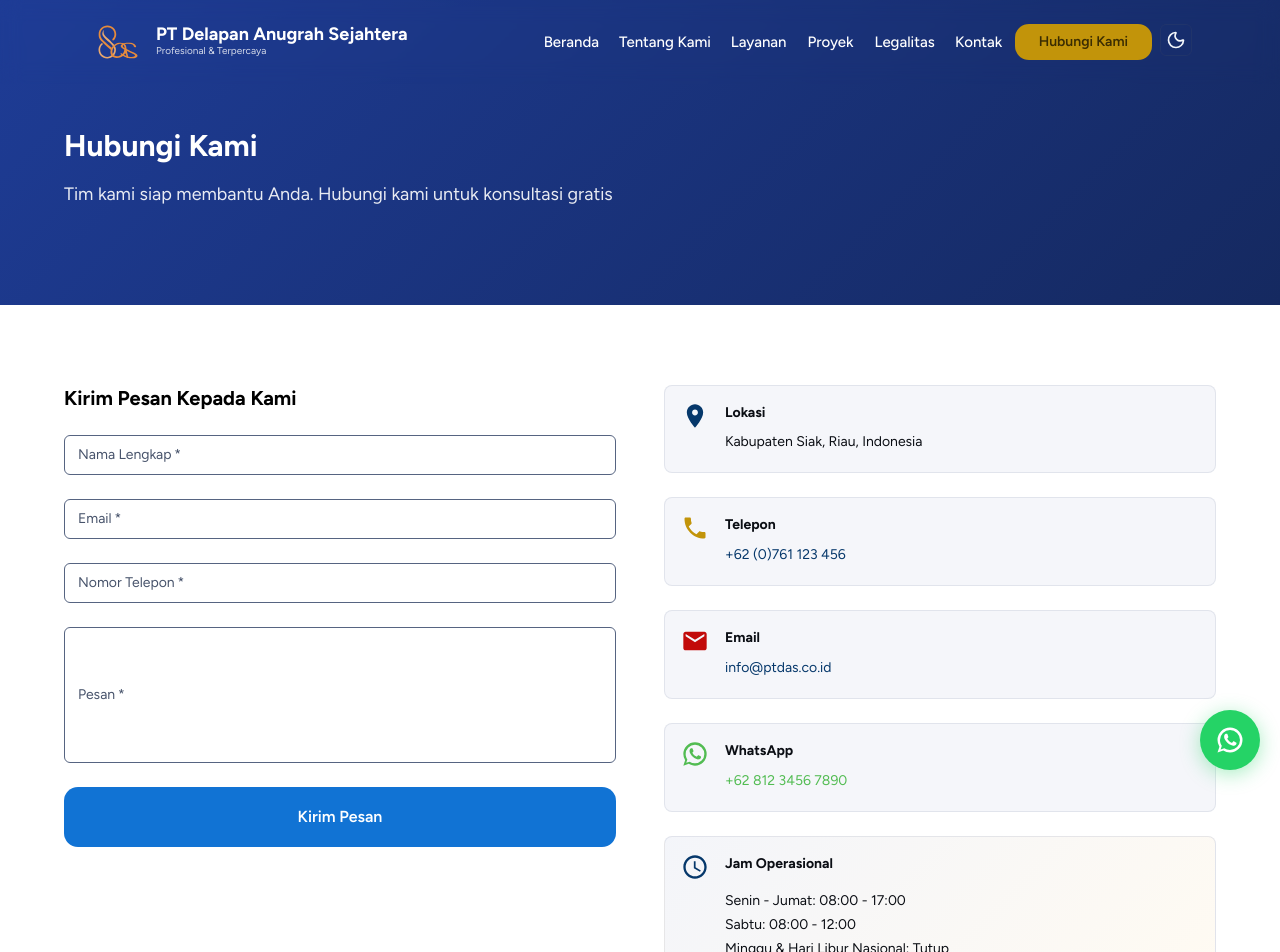
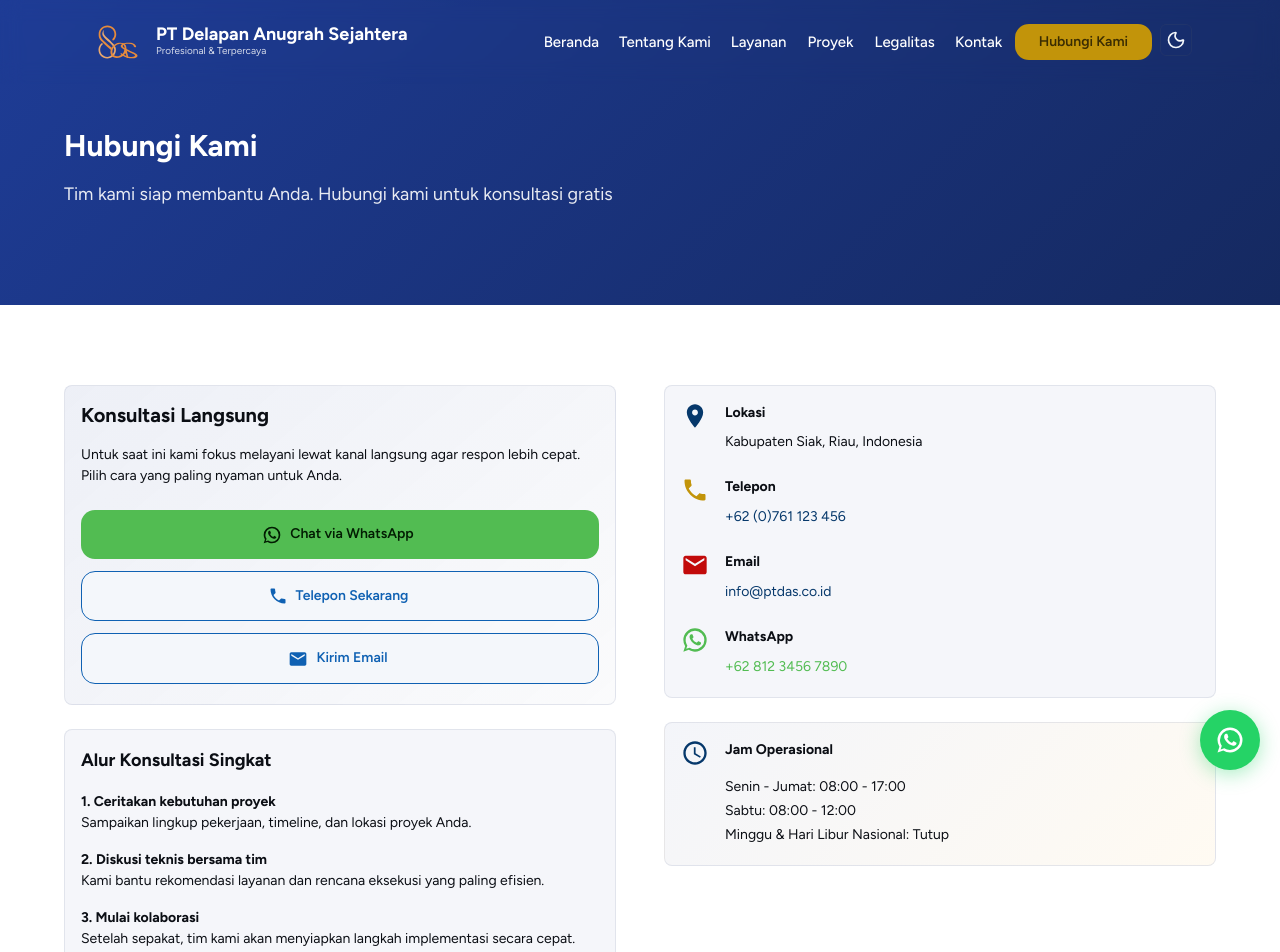
Before and after one commit to il4mb/pt-delapan-anugrah-sejahtera, a Next.js app: page /kontak in a window 1280 px wide. Shown: the top 952 px of the page. Built offline with nearby package versions, Linux system fonts and the light colour scheme.

Commit message:
Refactor code structure for improved readability and maintainability

```diff
--- a/src/app/kontak/page.tsx
+++ b/src/app/kontak/page.tsx
@@ -1,17 +1,6 @@
 'use client';
 
-import { useMemo, useState } from 'react';
-import {
-    Container,
-    Box,
-    Typography,
-    Grid,
-    TextField,
-    Button,
-    Stack,
-    Card,
-    CardContent,
-} from '@mui/material';
+import { Container, Box, Typography, Grid, Button, Stack, Card, CardContent, Chip } from '@mui/material';
 import Link from 'next/link';
 import { COMPANY_INFO } from '@/data/company';
 import EmailIcon from '@mui/icons-material/Email';
@@ -21,37 +10,7 @@ import AccessTimeIcon from '@mui/icons-material/AccessTime';
 import { WhatsApp } from '@mui/icons-material';
 
 export default function ContactPage() {
-    const [formData, setFormData] = useState({
-        name: '',
-        email: '',
-        phone: '',
-        message: '',
-    });
-
-    const [submitted, setSubmitted] = useState(false);
-
-    const handleChange = (e: any) => {
-        const { name, value } = e.target;
-        setFormData((prev) => ({
-            ...prev,
-            [name]: value,
-        }));
-    };
-
-    const handleSubmit = (e: any) => {
-        e.preventDefault();
-
-        // Open email client with pre-filled content
-        const subject = `Pesan dari ${formData.name} - PT DAS`;
-        const body = `Nama: ${formData.name}\nEmail: ${formData.email}\nNo. Telepon: ${formData.phone}\n\nPesan:\n${formData.message}`;
-        window.location.href = `mailto:${COMPANY_INFO.email}?subject=${encodeURIComponent(subject)}&body=${encodeURIComponent(body)}`;
-
-        setSubmitted(true);
-        setTimeout(() => {
-            setFormData({ name: '', email: '', phone: '', message: '' });
-            setSubmitted(false);
-        }, 3000);
-    };
+    const whatsappNumber = COMPANY_INFO.whatsapp.replace(/\D/g, '');
 
     return (
         <Box>
@@ -76,92 +35,109 @@ export default function ContactPage() {
             {/* Contact Section */}
             <Container maxWidth="lg" sx={{ py: 10 }}>
                 <Grid container spacing={6}>
-                    {/* Contact Form */}
+                    {/* Contact Intro & Quick Actions */}
                     <Grid size={{ xs: 12, md: 6 }}>
-                        <Box>
-                            <Typography variant="h5" sx={{ fontWeight: 700, mb: 3 }}>
-                                Kirim Pesan Kepada Kami
-                            </Typography>
-
-                            <Box component="form" onSubmit={handleSubmit} noValidate>
                         <Stack spacing={3}>
-                                    <TextField
-                                        fullWidth
-                                        label="Nama Lengkap"
-                                        name="name"
-                                        value={formData.name}
-                                        onChange={handleChange}
-                                        variant="outlined"
-                                        required
-                                        size="medium"
-                                    />
-
-                                    <TextField
-                                        fullWidth
-                                        label="Email"
-                                        name="email"
-                                        type="email"
-                                        value={formData.email}
-                                        onChange={handleChange}
-                                        variant="outlined"
-                                        required
-                                    />
-
-                                    <TextField
-                                        fullWidth
-                                        label="Nomor Telepon"
-                                        name="phone"
-                                        value={formData.phone}
-                                        onChange={handleChange}
-                                        variant="outlined"
-                                        required
-                                    />
-
-                                    <TextField
-                                        fullWidth
-                                        label="Pesan"
-                                        name="message"
-                                        value={formData.message}
-                                        onChange={handleChange}
-                                        variant="outlined"
-                                        multiline
-                                        rows={6}
-                                        required
-                                    />
-
-                                    <Button
-                                        type="submit"
-                                        variant="contained"
-                                        color="primary"
-                                        size="large"
+                            <Card
                                 sx={{
-                                            py: 2,
-                                            fontWeight: 600,
-                                            textTransform: 'none',
-                                            fontSize: '16px',
+                                    border: '1px solid',
+                                    borderColor: 'divider',
+                                    background: 'linear-gradient(140deg, rgba(30, 60, 150, 0.08), rgba(21, 41, 96, 0.02))',
                                 }}
                             >
-                                        Kirim Pesan
+                                <CardContent>
+                                    <Typography variant="h5" sx={{ fontWeight: 700, mb: 2 }}>
+                                        Konsultasi Langsung
+                                    </Typography>
+                                    <Typography color="text.secondary" sx={{ mb: 3 }}>
+                                        Untuk saat ini kami fokus melayani lewat kanal langsung agar respon lebih cepat.
+                                        Pilih cara yang paling nyaman untuk Anda.
+                                    </Typography>
+                                    <Stack spacing={1.5}>
+                                        <Button
+                                            component="a"
+                                            href={`https://wa.me/${whatsappNumber}`}
+                                            target="_blank"
+                                            rel="noopener noreferrer"
+                                            variant="contained"
+                                            color="success"
+                                            startIcon={<WhatsApp />}
+                                            sx={{ textTransform: 'none', py: 1.5, fontWeight: 600 }}
+                                        >
+                                            Chat via WhatsApp
                                         </Button>
+                                        <Button
+                                            component="a"
+                                            href={`tel:${COMPANY_INFO.phone}`}
+                                            variant="outlined"
+                                            color="primary"
+                                            startIcon={<PhoneIcon />}
+                                            sx={{ textTransform: 'none', py: 1.5, fontWeight: 600 }}
+                                        >
+                                            Telepon Sekarang
+                                        </Button>
+                                        <Button
+                                            component="a"
+                                            href={`mailto:${COMPANY_INFO.email}`}
+                                            variant="outlined"
+                                            color="primary"
+                                            startIcon={<EmailIcon />}
+                                            sx={{ textTransform: 'none', py: 1.5, fontWeight: 600 }}
+                                        >
+                                            Kirim Email
+                                        </Button>
+                                    </Stack>
+                                </CardContent>
+                            </Card>
 
-                                    {submitted && (
-                                        <Box
-                                            sx={{
-                                                p: 2,
-                                                backgroundColor: 'success.light',
-                                                borderRadius: '8px',
-                                                color: 'success.dark',
-                                            }}
-                                        >
-                                            <Typography variant="body2">
-                                                ✓ Terima kasih! Pesan Anda telah dikirim. Tim kami akan menghubungi Anda
-                                                segera.
+                            <Card sx={{ border: '1px solid', borderColor: 'divider' }}>
+                                <CardContent>
+                                    <Typography variant="h6" sx={{ fontWeight: 700, mb: 2 }}>
+                                        Alur Konsultasi Singkat
+                                    </Typography>
+                                    <Stack spacing={2}>
+                                        <Box>
+                                            <Typography variant="subtitle2" sx={{ fontWeight: 700 }}>
+                                                1. Ceritakan kebutuhan proyek
+                                            </Typography>
+                                            <Typography variant="body2" color="text.secondary">
+                                                Sampaikan lingkup pekerjaan, timeline, dan lokasi proyek Anda.
                                             </Typography>
                                         </Box>
-                                    )}
+                                        <Box>
+                                            <Typography variant="subtitle2" sx={{ fontWeight: 700 }}>
+                                                2. Diskusi teknis bersama tim
+                                            </Typography>
+                                            <Typography variant="body2" color="text.secondary">
+                                                Kami bantu rekomendasi layanan dan rencana eksekusi yang paling efisien.
+                                            </Typography>
+                                        </Box>
+                                        <Box>
+                                            <Typography variant="subtitle2" sx={{ fontWeight: 700 }}>
+                                                3. Mulai kolaborasi
+                                            </Typography>
+                                            <Typography variant="body2" color="text.secondary">
+                                                Setelah sepakat, tim kami akan menyiapkan langkah implementasi secara cepat.
+                                            </Typography>
+                                        </Box>
                                     </Stack>
-                            </Box>
-                        </Box>
+                                </CardContent>
+                            </Card>
+
+                            <Card sx={{ border: '1px solid', borderColor: 'divider' }}>
+                                <CardContent>
+                                    <Typography variant="h6" sx={{ fontWeight: 700, mb: 2 }}>
+                                        Keunggulan Layanan Kami
+                                    </Typography>
+                                    <Stack direction="row" spacing={1} useFlexGap sx={{ flexWrap: 'wrap' }}>
+                                        <Chip label="Respon Cepat" color="primary" variant="outlined" />
+                                        <Chip label="Tim Berpengalaman" color="primary" variant="outlined" />
+                                        <Chip label="Pendekatan Fleksibel" color="primary" variant="outlined" />
+                                        <Chip label="Komunikasi Transparan" color="primary" variant="outlined" />
+                                    </Stack>
+                                </CardContent>
+                            </Card>
+                        </Stack>
                     </Grid>
 
                     {/* Contact Information */}
@@ -178,7 +154,11 @@ export default function ContactPage() {
                                     },
                                 }}
                             >
-                                <CardContent>
+                                <CardContent sx={{
+                                    display: 'flex',
+                                    flexDirection: 'column',
+                                    gap: 3,
+                                }}>
                                     <Box sx={{ display: 'flex', gap: 2 }}>
                                         <LocationOnIcon sx={{ color: 'primary.main', fontSize: 28 }} />
                                         <Box>
@@ -190,21 +170,7 @@ export default function ContactPage() {
                                             </Typography>
                                         </Box>
                                     </Box>
-                                </CardContent>
-                            </Card>
 
-                            {/* Info Card - Telepon */}
-                            <Card
-                                sx={{
-                                    border: '1px solid',
-                                    borderColor: 'divider',
-                                    transition: 'all 0.3s ease',
-                                    '&:hover': {
-                                        boxShadow: '0 10px 30px rgba(0,0,0,0.1)',
-                                    },
-                                }}
-                            >
-                                <CardContent>
                                     <Box sx={{ display: 'flex', gap: 2 }}>
                                         <PhoneIcon sx={{ color: 'warning.main', fontSize: 28 }} />
                                         <Box>
@@ -221,21 +187,6 @@ export default function ContactPage() {
                                             </Typography>
                                         </Box>
                                     </Box>
-                                </CardContent>
-                            </Card>
-
-                            {/* Info Card - Email */}
-                            <Card
-                                sx={{
-                                    border: '1px solid',
-                                    borderColor: 'divider',
-                                    transition: 'all 0.3s ease',
-                                    '&:hover': {
-                                        boxShadow: '0 10px 30px rgba(0,0,0,0.1)',
-                                    },
-                                }}
-                            >
-                                <CardContent>
                                     <Box sx={{ display: 'flex', gap: 2 }}>
                                         <EmailIcon sx={{ color: 'error.main', fontSize: 28 }} />
                                         <Box>
@@ -252,21 +203,6 @@ export default function ContactPage() {
                                             </Typography>
                                         </Box>
                                     </Box>
-                                </CardContent>
-                            </Card>
-
-                            {/* Info Card - WhatsApp */}
-                            <Card
-                                sx={{
-                                    border: '1px solid',
-                                    borderColor: 'divider',
-                                    transition: 'all 0.3s ease',
-                                    '&:hover': {
-                                        boxShadow: '0 10px 30px rgba(0,0,0,0.1)',
-                                    },
-                                }}
-                            >
-                                <CardContent>
                                     <Box sx={{ display: 'flex', gap: 2 }}>
                                         <WhatsApp sx={{ color: 'success.main', fontSize: 28 }} />
                                         <Box>
@@ -275,7 +211,7 @@ export default function ContactPage() {
                                             </Typography>
                                             <Typography
                                                 component="a"
-                                                href={`https://wa.me/${COMPANY_INFO.whatsapp.replace(/\D/g, '')}`}
+                                                href={`https://wa.me/${whatsappNumber}`}
                                                 target="_blank"
                                                 rel="noopener noreferrer"
                                                 variant="body2"
```
Also changed, not shown: src/sections/AboutSection.tsx (+5 -5 lines), public/2151589535.jpg (added). Lines whose indentation alone changed are shown as unchanged.
